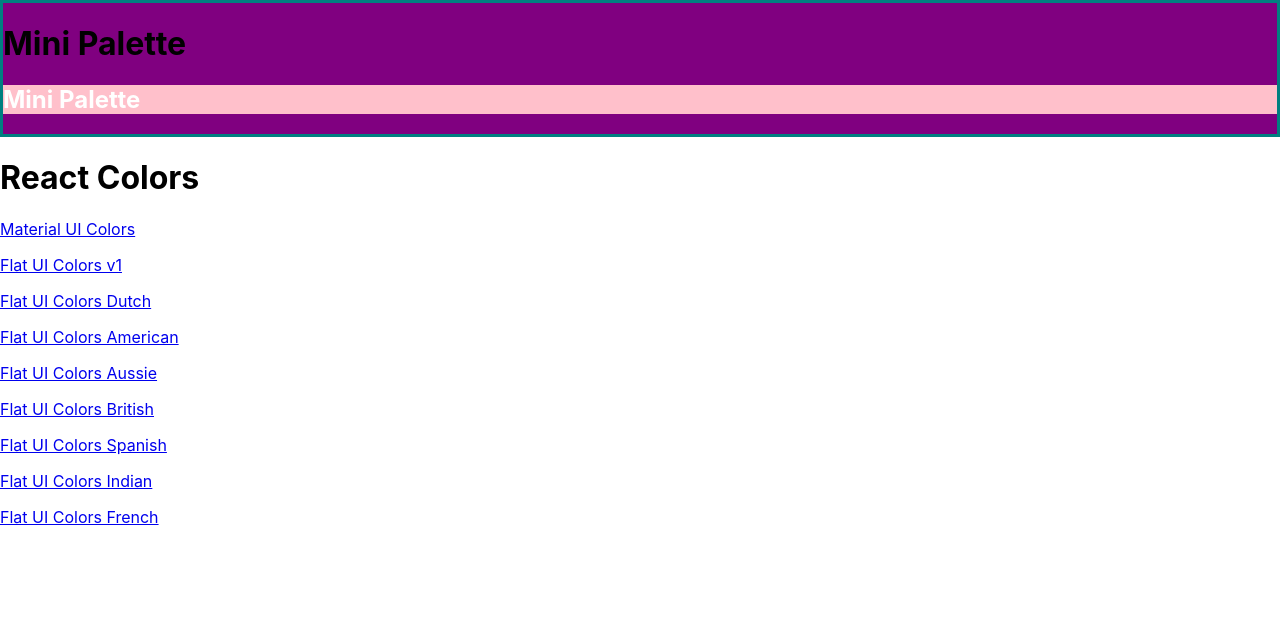
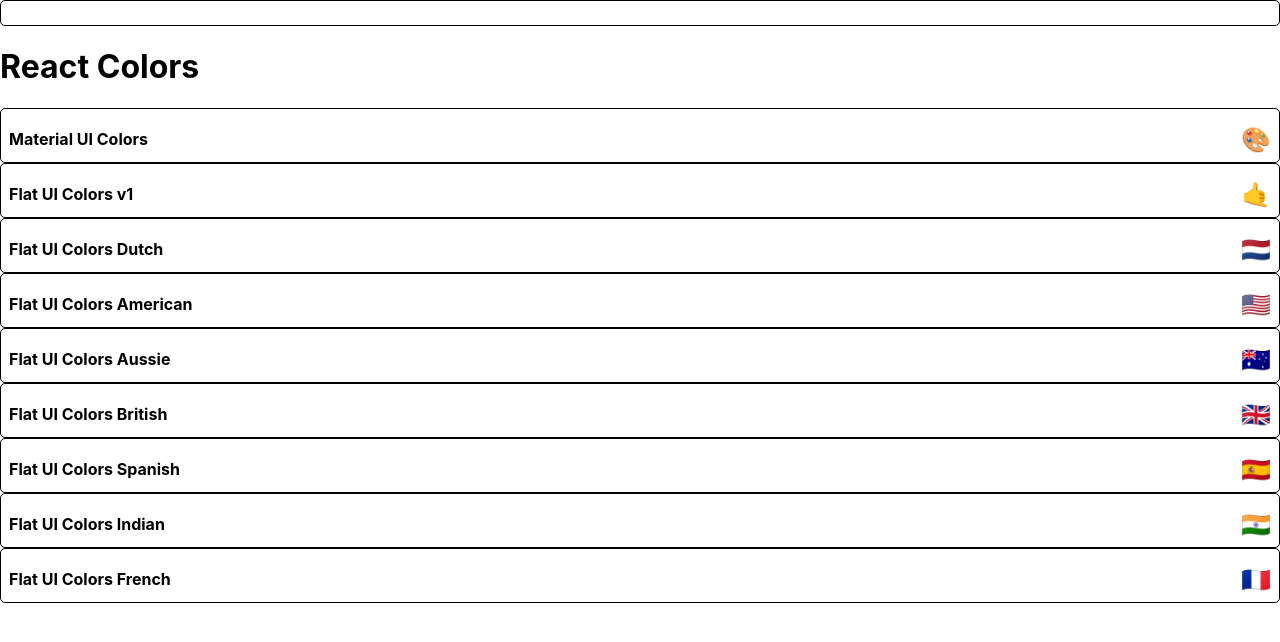
Before and after one commit to dkurganskii/color-project, a React (Create React App) app: page / in a window 1280 px wide. Shown: the top 642 px of the page. Built offline with nearby package versions, Linux system fonts and the light colour scheme.

Commit message:
start styling minipalette

```diff
--- a/src/MiniPalette.js
+++ b/src/MiniPalette.js
@@ -2,26 +2,44 @@
 import { withStyles } from '@material-ui/styles';
 
 const styles = {
-	main: {
-		backgroundColor: 'purple',
-		border: '3px solid teal'
+	root: {
+		backgroundColor: 'white',
+		border: '1px solid black',
+		borderRadius: '5px',
+		padding: '0.5rem',
+		position: 'relative',
+		overflow: 'hidden',
+		'&:hover': {
+			cursor: 'pointer'
+		}
 	},
-	secondary: {
-		backgroundColor: 'pink',
-		'& h1': {
-			color: 'white'
-		}
+	colors: {
+		backgroundColor: 'grey'
+	},
+	title: {
+		display: 'flex',
+		justifyContent: 'space-between',
+		alignItems: 'center',
+		margin: '0',
+		color: 'black',
+		paddingTop: '0.5rem',
+		fontSize: '1rem',
+		position: 'relative'
+	},
+	emoji: {
+		marginLeft: '0.5rem',
+		fontSize: '1.5rem'
 	}
 };
 
 function MiniPalette(props) {
-	const { classes } = props;
+	const { classes, paletteName, emoji } = props;
 	return (
-		<div className={classes.main}>
-			<h1>Mini Palette</h1>
-			<section className={classes.secondary}>
-				<h1>Mini Palette</h1>
-			</section>
+		<div className={classes.root}>
+			<div className={classes.color} />
+			<h5 className={classes.title}>
+				{paletteName} <span className={classes.emoji}>{emoji}</span>
+			</h5>
 		</div>
 	);
 }
--- a/src/PaletteList.js
+++ b/src/PaletteList.js
@@ -8,11 +8,7 @@
 			<div>
 				<MiniPalette />
 				<h1>React Colors</h1>
-				{palettes.map((palette) => (
-					<p>
-						<Link to={`/palette/${palette.id}`}>{palette.paletteName}</Link>
-					</p>
-				))}
+				{palettes.map((palette) => <MiniPalette {...palette} />)}
 			</div>
 		);
 	}
```
